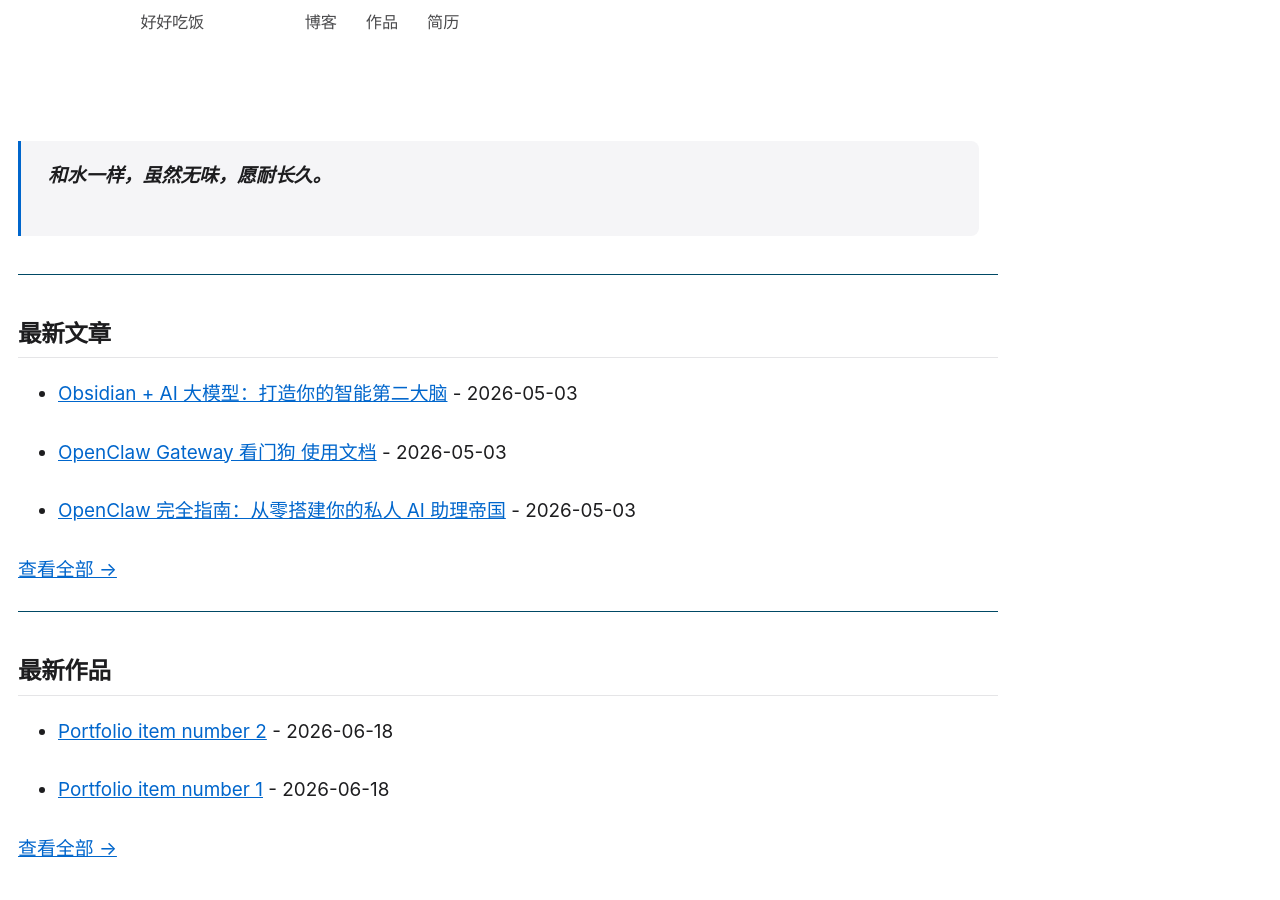
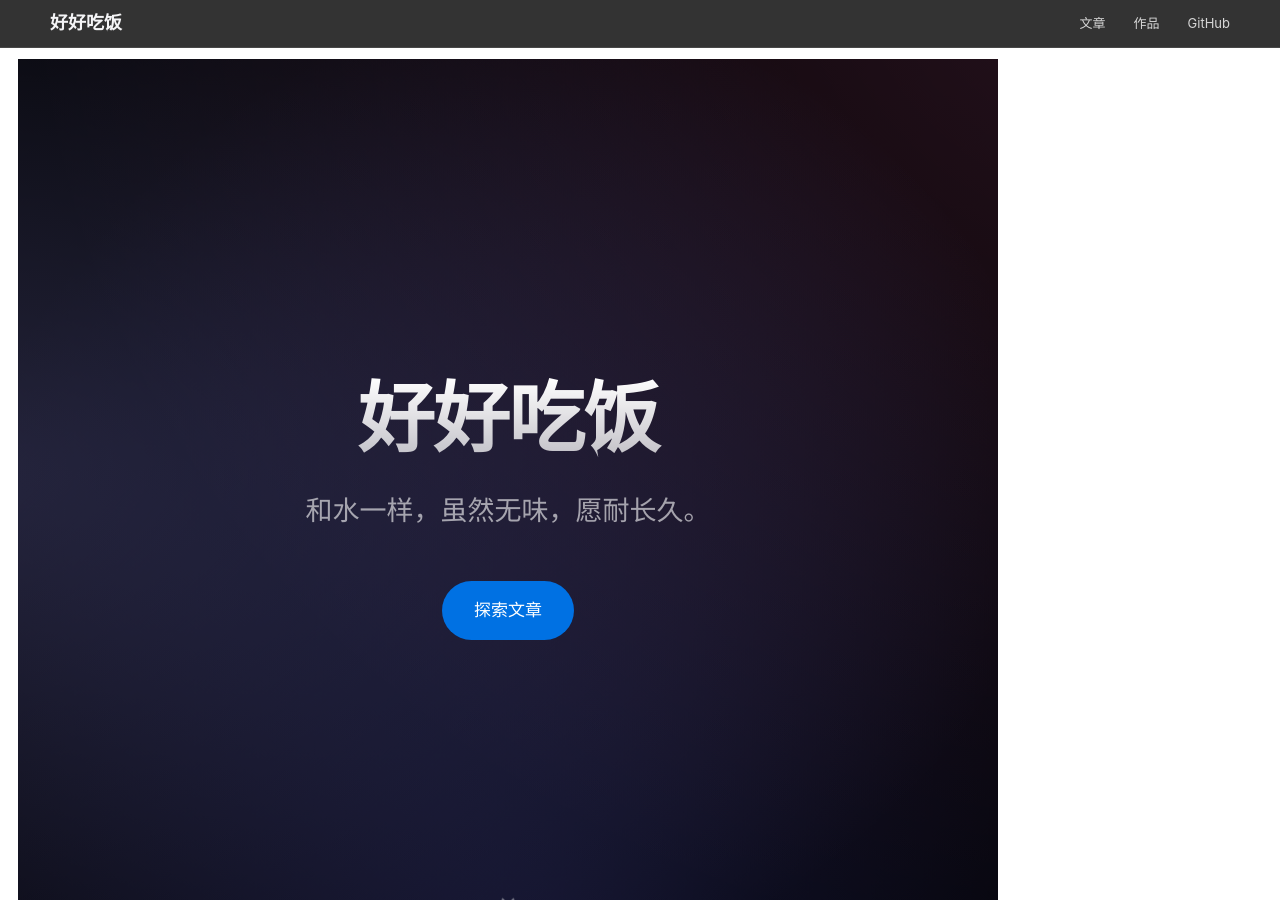
Before and after one commit to zach1219/zach1219.github.io, a Jekyll site: the page built from _pages/about.md, in a window 1280 px wide and 900 px high. Built offline with Jekyll 4.4.1, drawn with Linux system fonts in a browser that asks for light colours; a script that is not in the unit is left out; comment, search, counter and statistics services are not loaded; some of the changed text lies outside the part shown.

Commit message:
feat: Apple-style homepage + new article
- Add Apple-style hero section with gradient animations
- Add glassmorphism post cards with hover effects
- Add scroll reveal animations
- Add quote section with gradient text
- Add fixed navigation bar
- New article: 生活慢下来，才懂滋味
- Custom CSS in assets/css/apple-home.css
- Keep existing content structure intact

```diff
--- a/_includes/footer/custom.html
+++ b/_includes/footer/custom.html
@@ -1,17 +1,3 @@
-<!-- start custom footer snippets -->
-
-<!-- Support for MatJax -->
-<script defer src="https://cdnjs.cloudflare.com/polyfill/v3/polyfill.min.js?features=es6"></script>
-<script defer src="https://cdn.jsdelivr.net/npm/mathjax@3/es5/tex-mml-chtml.js" id="MathJax-script"></script>
-
-<!-- Support for Plotly -->
-<script defer src='https://cdnjs.cloudflare.com/ajax/libs/plotly.js/3.0.1/plotly.min.js'></script>
-
-<!-- Support for Mermaid -->
-<script type="module">
-    import mermaid from 'https://cdn.jsdelivr.net/npm/mermaid@11/dist/mermaid.esm.min.mjs';
-    mermaid.initialize({startOnLoad:true, theme:'default'});
-    await mermaid.run({querySelector:'code.language-mermaid'});
-</script>
-
-<!-- end custom footer snippets -->
+<div style="text-align:center;padding:20px 0;font-size:14px;color:rgba(255,255,255,0.4);">
+  <p>&copy; {{ site.time | date: '%Y' }} {{ site.title }} &middot; Built with Jekyll</p>
+</div>
--- a/_includes/head/custom.html
+++ b/_includes/head/custom.html
@@ -1,11 +1,7 @@
 {% include base_path %}
 
-<!-- start custom head snippets -->
-
-<!-- Support for Academicons -->
 <link rel="stylesheet" href="{{ base_path }}/assets/css/academicons.css"/>
-
-<!-- favicon from https://commons.wikimedia.org/wiki/File:OOjs_UI_icon_academic-progressive.svg -->
+<link rel="stylesheet" href="{{ base_path }}/assets/css/apple-home.css"/>
 <link rel="apple-touch-icon" sizes="180x180" href="{{ base_path }}/images/apple-touch-icon-180x180.png"/>
 <link rel="icon" type="image/svg+xml" href="{{ base_path }}/images/favicon.svg"/>
 <link rel="icon" type="image/png" href="{{ base_path }}/images/favicon-32x32.png" sizes="32x32"/>
@@ -13,5 +9,3 @@
 <link rel="manifest" href="{{ base_path }}/images/manifest.json"/>
 <link rel="icon" href="/images/favicon.ico"/>
 <meta name="theme-color" content="#ffffff"/>
-
-<!-- end custom head snippets -->
--- a/_pages/about.md
+++ b/_pages/about.md
@@ -7,32 +7,83 @@
   - /about.html
 ---
 
-> **和水一样，虽然无味，愿耐长久。**
+<!-- Apple-style Navigation -->
+<nav class="home-nav">
+  <a class="nav-logo" href="/">好好吃饭</a>
+  <div class="nav-links">
+    <a href="/year-archive/">文章</a>
+    <a href="/portfolio/">作品</a>
+    <a href="https://github.com/zach1219" target="_blank">GitHub</a>
+  </div>
+</nav>
 
----
+<!-- Hero Section -->
+<section class="apple-hero">
+  <div class="apple-hero-content">
+    <h1>好好吃饭</h1>
+    <p class="hero-subtitle">和水一样，虽然无味，愿耐长久。</p>
+    <a href="#posts" class="hero-cta">探索文章</a>
+  </div>
+  <div class="apple-scroll-indicator">
+    <svg viewBox="0 0 24 24"><polyline points="6 9 12 15 18 9"></polyline></svg>
+  </div>
+</section>
 
-## 最新文章
+<!-- Posts Section -->
+<section class="apple-content" id="posts">
+  <div class="apple-container">
+    <div class="apple-section-header apple-reveal">
+      <h2>最新文章</h2>
+      <p>记录生活与思考</p>
+    </div>
 
-{% assign sorted_posts = site.posts | sort: "date" | reverse %}
-{% for post in sorted_posts limit:3 %}
-- [{{ post.title }}]({{ post.url }}) - {{ post.date | date: "%Y-%m-%d" }}
-{% endfor %}
-{% if site.posts.size == 0 %}
-*暂无文章*
-{% endif %}
+    <div class="apple-posts-grid">
+      {% assign sorted_posts = site.posts | sort: "date" | reverse %}
+      {% for post in sorted_posts limit:6 %}
+      <a href="{{ post.url }}" class="apple-post-card apple-reveal">
+        <div class="card-date">{{ post.date | date: "%Y-%m-%d" }}</div>
+        <div class="card-title">{{ post.title }}</div>
+        {% if post.excerpt %}
+        <div class="card-excerpt">{{ post.excerpt | strip_html | truncatewords: 30 }}</div>
+        {% endif %}
+        {% if post.tags %}
+        <div class="card-tags">
+          {% for tag in post.tags limit:3 %}
+          <span class="card-tag">{{ tag }}</span>
+          {% endfor %}
+        </div>
+        {% endif %}
+      </a>
+      {% endfor %}
+    </div>
 
-[查看全部 →](/year-archive/)
+    {% if site.posts.size > 6 %}
+    <div class="apple-view-all apple-reveal">
+      <a href="/year-archive/">查看全部文章</a>
+    </div>
+    {% endif %}
+  </div>
+</section>
 
----
+<!-- Quote Section -->
+<section class="apple-quote-section">
+  <div class="apple-quote apple-reveal">
+    <blockquote>生活慢下来，才懂滋味。</blockquote>
+    <p class="quote-author">好好吃饭</p>
+  </div>
+</section>
 
-## 最新作品
-
-{% assign sorted_portfolio = site.portfolio | sort: "date" | reverse %}
-{% for item in sorted_portfolio limit:3 %}
-- [{{ item.title }}]({{ item.url }}) - {{ item.date | date: "%Y-%m-%d" }}
-{% endfor %}
-{% if site.portfolio.size == 0 %}
-*暂无作品*
-{% endif %}
-
-[查看全部 →](/portfolio/)
+<!-- Scroll Reveal Script -->
+<script>
+document.addEventListener('DOMContentLoaded', function() {
+  var reveals = document.querySelectorAll('.apple-reveal');
+  var observer = new IntersectionObserver(function(entries) {
+    entries.forEach(function(entry) {
+      if (entry.isIntersecting) {
+        entry.target.classList.add('visible');
+      }
+    });
+  }, { threshold: 0.15 });
+  reveals.forEach(function(el) { observer.observe(el); });
+});
+</script>
--- /dev/null
+++ b/assets/css/apple-home.css
@@ -0,0 +1,321 @@
+@import url('https://fonts.googleapis.com/css2?family=Noto+Serif+SC:wght@400;600;700&family=Inter:wght@300;400;500;600;700&display=swap');
+
+:root {
+  --apple-bg: #f5f5f7;
+  --apple-dark: #1d1d1f;
+  --apple-gray: #86868b;
+  --apple-blue: #0071e3;
+  --apple-card: rgba(255,255,255,0.72);
+  --apple-blur: saturate(180%) blur(20px);
+  --apple-radius: 18px;
+  --apple-shadow: 0 2px 12px rgba(0,0,0,0.08);
+}
+
+body .masthead { display: none !important; }
+body .page__footer { margin-top: 0 !important; }
+
+.apple-hero {
+  position: relative;
+  min-height: 100vh;
+  display: flex;
+  flex-direction: column;
+  align-items: center;
+  justify-content: center;
+  overflow: hidden;
+  background: #000;
+  color: #f5f5f7;
+  text-align: center;
+  padding: 0 24px;
+}
+
+.apple-hero::before {
+  content: '';
+  position: absolute;
+  top: -50%;
+  left: -50%;
+  width: 200%;
+  height: 200%;
+  background:
+    radial-gradient(ellipse at 20% 50%, rgba(120,119,198,0.3) 0%, transparent 50%),
+    radial-gradient(ellipse at 80% 20%, rgba(255,119,198,0.15) 0%, transparent 50%),
+    radial-gradient(ellipse at 50% 80%, rgba(99,102,241,0.2) 0%, transparent 50%);
+  animation: heroFloat 20s ease-in-out infinite;
+}
+
+@keyframes heroFloat {
+  0%, 100% { transform: translate(0, 0) rotate(0deg); }
+  33% { transform: translate(30px, -30px) rotate(1deg); }
+  66% { transform: translate(-20px, 20px) rotate(-1deg); }
+}
+
+.apple-hero-content { position: relative; z-index: 1; max-width: 800px; }
+
+.apple-hero h1 {
+  font-family: 'Noto Serif SC', serif;
+  font-size: clamp(2.5rem, 6vw, 4.5rem);
+  font-weight: 700;
+  letter-spacing: -0.02em;
+  line-height: 1.15;
+  margin-bottom: 24px;
+  background: linear-gradient(180deg, #fff 0%, rgba(255,255,255,0.7) 100%);
+  -webkit-background-clip: text;
+  -webkit-text-fill-color: transparent;
+  background-clip: text;
+  animation: fadeInUp 1s ease-out;
+}
+
+.apple-hero .hero-subtitle {
+  font-family: 'Noto Serif SC', serif;
+  font-size: clamp(1.1rem, 2.5vw, 1.5rem);
+  font-weight: 300;
+  color: rgba(255,255,255,0.6);
+  line-height: 1.6;
+  max-width: 600px;
+  margin: 0 auto 48px;
+  animation: fadeInUp 1s ease-out 0.2s both;
+}
+
+.apple-hero .hero-cta {
+  display: inline-flex;
+  align-items: center;
+  gap: 8px;
+  padding: 14px 32px;
+  background: var(--apple-blue);
+  color: #fff;
+  border-radius: 980px;
+  font-size: 17px;
+  font-weight: 500;
+  text-decoration: none;
+  transition: all 0.3s ease;
+  animation: fadeInUp 1s ease-out 0.4s both;
+}
+
+.apple-hero .hero-cta:hover { background: #0077ed; transform: scale(1.02); }
+
+.apple-scroll-indicator {
+  position: absolute;
+  bottom: 40px;
+  left: 50%;
+  transform: translateX(-50%);
+  z-index: 1;
+  animation: bounce 2s ease-in-out infinite;
+}
+
+.apple-scroll-indicator svg {
+  width: 24px; height: 24px;
+  stroke: rgba(255,255,255,0.4);
+  fill: none; stroke-width: 2;
+}
+
+@keyframes bounce {
+  0%, 100% { transform: translateX(-50%) translateY(0); }
+  50% { transform: translateX(-50%) translateY(10px); }
+}
+
+@keyframes fadeInUp {
+  from { opacity: 0; transform: translateY(30px); }
+  to { opacity: 1; transform: translateY(0); }
+}
+
+.apple-content { background: var(--apple-bg); padding: 120px 24px; }
+.apple-container { max-width: 980px; margin: 0 auto; }
+.apple-section-header { text-align: center; margin-bottom: 80px; }
+
+.apple-section-header h2 {
+  font-family: 'Noto Serif SC', serif;
+  font-size: clamp(2rem, 4vw, 3rem);
+  font-weight: 700;
+  color: var(--apple-dark);
+  letter-spacing: -0.01em;
+  margin-bottom: 16px;
+}
+
+.apple-section-header p {
+  font-size: 1.2rem;
+  color: var(--apple-gray);
+  max-width: 500px;
+  margin: 0 auto;
+}
+
+.apple-posts-grid {
+  display: grid;
+  grid-template-columns: repeat(auto-fill, minmax(300px, 1fr));
+  gap: 24px;
+  margin-bottom: 60px;
+}
+
+.apple-post-card {
+  background: var(--apple-card);
+  backdrop-filter: var(--apple-blur);
+  -webkit-backdrop-filter: var(--apple-blur);
+  border-radius: var(--apple-radius);
+  padding: 32px;
+  box-shadow: var(--apple-shadow);
+  border: 1px solid rgba(255,255,255,0.5);
+  transition: all 0.4s cubic-bezier(0.25, 0.46, 0.45, 0.94);
+  text-decoration: none;
+  color: inherit;
+  display: block;
+}
+
+.apple-post-card:hover {
+  transform: translateY(-6px);
+  box-shadow: 0 12px 40px rgba(0,0,0,0.12);
+}
+
+.apple-post-card .card-date {
+  font-size: 14px;
+  color: var(--apple-gray);
+  font-weight: 500;
+  text-transform: uppercase;
+  letter-spacing: 0.05em;
+  margin-bottom: 12px;
+}
+
+.apple-post-card .card-title {
+  font-family: 'Noto Serif SC', serif;
+  font-size: 1.35rem;
+  font-weight: 600;
+  color: var(--apple-dark);
+  line-height: 1.4;
+  margin-bottom: 12px;
+}
+
+.apple-post-card .card-excerpt {
+  font-size: 15px;
+  color: var(--apple-gray);
+  line-height: 1.6;
+  display: -webkit-box;
+  -webkit-line-clamp: 3;
+  -webkit-box-orient: vertical;
+  overflow: hidden;
+}
+
+.apple-post-card .card-tags { display: flex; flex-wrap: wrap; gap: 8px; margin-top: 16px; }
+
+.apple-post-card .card-tag {
+  font-size: 12px;
+  padding: 4px 12px;
+  background: rgba(0,113,227,0.08);
+  color: var(--apple-blue);
+  border-radius: 980px;
+  font-weight: 500;
+}
+
+.apple-view-all { text-align: center; }
+
+.apple-view-all a {
+  display: inline-flex;
+  align-items: center;
+  gap: 6px;
+  color: var(--apple-blue);
+  font-size: 17px;
+  font-weight: 500;
+  text-decoration: none;
+  transition: gap 0.3s ease;
+}
+
+.apple-view-all a:hover { gap: 10px; }
+
+.apple-quote-section {
+  background: #000;
+  color: #f5f5f7;
+  padding: 160px 24px;
+  text-align: center;
+  position: relative;
+  overflow: hidden;
+}
+
+.apple-quote-section::before {
+  content: '';
+  position: absolute;
+  top: 0; left: 0; right: 0; bottom: 0;
+  background:
+    radial-gradient(ellipse at 30% 50%, rgba(99,102,241,0.15) 0%, transparent 60%),
+    radial-gradient(ellipse at 70% 50%, rgba(236,72,153,0.1) 0%, transparent 60%);
+}
+
+.apple-quote { position: relative; z-index: 1; max-width: 700px; margin: 0 auto; }
+
+.apple-quote blockquote {
+  font-family: 'Noto Serif SC', serif;
+  font-size: clamp(1.5rem, 3.5vw, 2.5rem);
+  font-weight: 400;
+  line-height: 1.5;
+  letter-spacing: -0.01em;
+  margin-bottom: 32px;
+  background: linear-gradient(180deg, #fff 0%, rgba(255,255,255,0.6) 100%);
+  -webkit-background-clip: text;
+  -webkit-text-fill-color: transparent;
+  background-clip: text;
+}
+
+.apple-quote .quote-author {
+  font-size: 1rem;
+  color: rgba(255,255,255,0.4);
+  font-weight: 400;
+}
+
+.page__footer { background: #000 !important; color: rgba(255,255,255,0.6) !important; }
+.page__footer footer { background: transparent !important; }
+.page__footer a { color: rgba(255,255,255,0.6) !important; }
+.page__footer a:hover { color: #fff !important; }
+
+@media (max-width: 768px) {
+  .apple-hero { min-height: 90vh; }
+  .apple-content { padding: 80px 20px; }
+  .apple-posts-grid { grid-template-columns: 1fr; }
+  .apple-quote-section { padding: 100px 20px; }
+}
+
+.apple-reveal {
+  opacity: 0;
+  transform: translateY(40px);
+  transition: opacity 0.8s ease, transform 0.8s ease;
+}
+
+.apple-reveal.visible {
+  opacity: 1;
+  transform: translateY(0);
+}
+
+.home-nav {
+  position: fixed;
+  top: 0; left: 0; right: 0;
+  z-index: 1000;
+  padding: 0 50px;
+  height: 48px;
+  display: flex;
+  align-items: center;
+  justify-content: space-between;
+  background: rgba(0,0,0,0.8);
+  backdrop-filter: saturate(180%) blur(20px);
+  -webkit-backdrop-filter: saturate(180%) blur(20px);
+  border-bottom: 0.5px solid rgba(255,255,255,0.1);
+}
+
+.home-nav .nav-logo {
+  font-family: 'Noto Serif SC', serif;
+  font-size: 18px;
+  font-weight: 600;
+  color: #f5f5f7;
+  text-decoration: none;
+}
+
+.home-nav .nav-links { display: flex; gap: 28px; }
+
+.home-nav .nav-links a {
+  font-size: 13px;
+  color: rgba(255,255,255,0.8);
+  text-decoration: none;
+  font-weight: 400;
+  transition: color 0.2s;
+}
+
+.home-nav .nav-links a:hover { color: #fff; }
+
+@media (max-width: 768px) {
+  .home-nav { padding: 0 20px; }
+  .home-nav .nav-links { gap: 16px; }
+  .home-nav .nav-links a { font-size: 12px; }
+}
```
Also changed, not shown: _posts/2026-06-18-生活慢下来-才懂滋味.md (added, +15 -0 lines).
